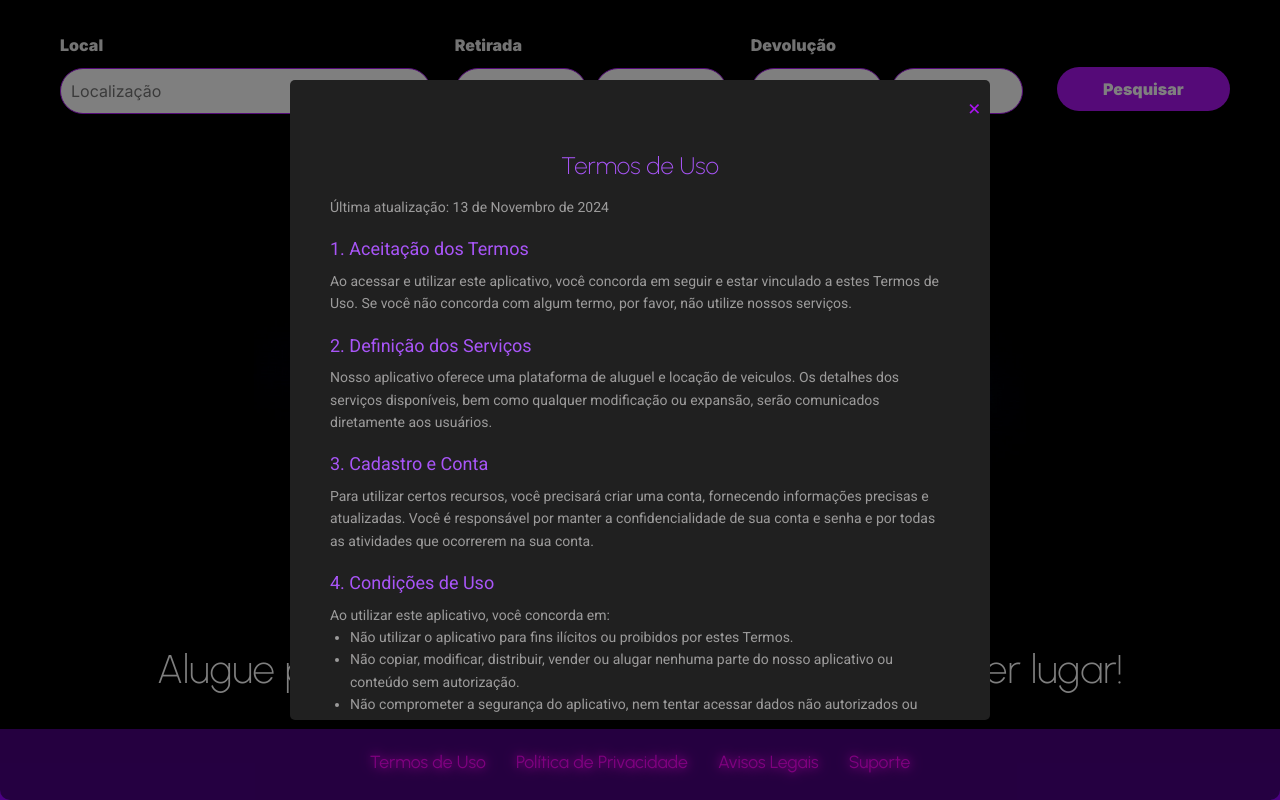
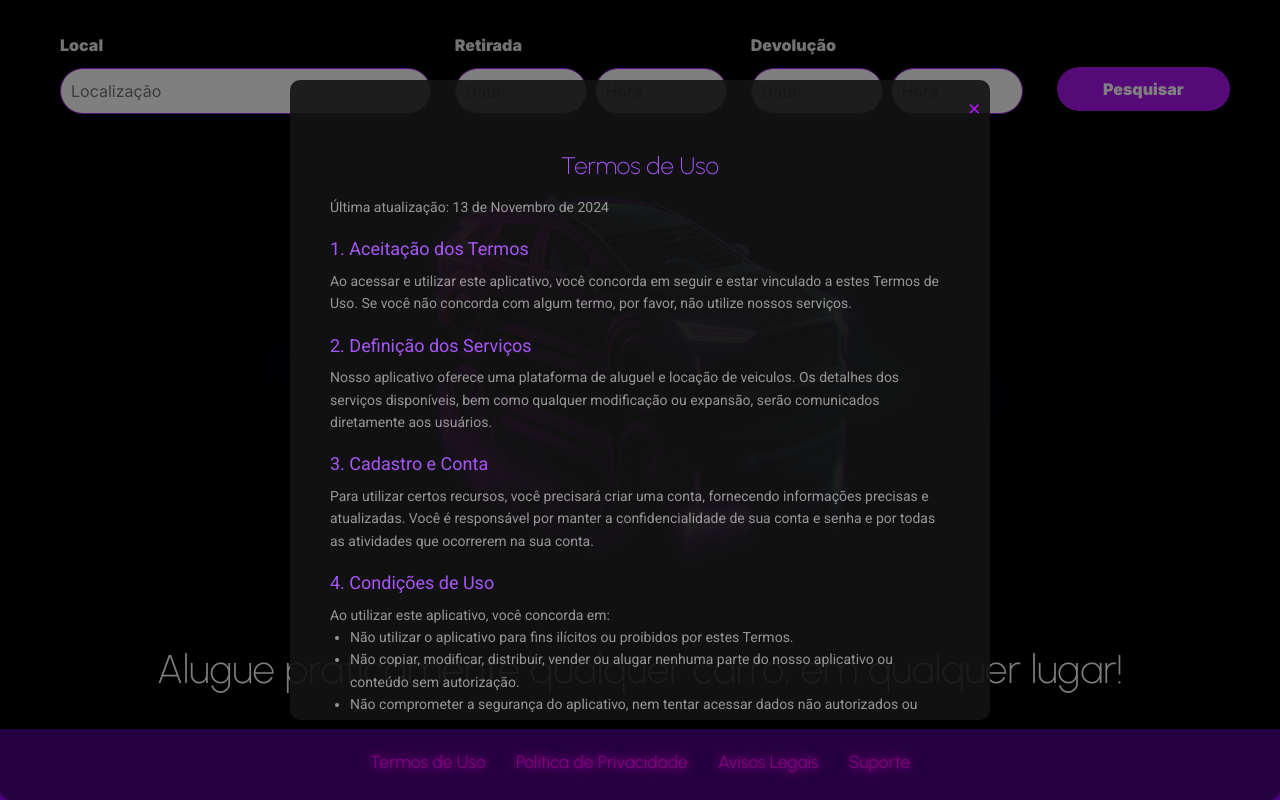
Before and after one commit to Rafacardososantos/iron-horse-front-end, a React (Vite) app in the folder iron-horse-front-end/: page /home in a window 1280 px wide. Both pictures are taken after a click on the element "Termos de Uso". Shown: the part 83-883 px from the top of the page. Built offline with nearby package versions, Linux system fonts and the light colour scheme.

Commit message:
refactor: changed color schema to coincide with the prototype

```diff
--- a/iron-horse-front-end/src/components/Modal/Modal.css
+++ b/iron-horse-front-end/src/components/Modal/Modal.css
@@ -17,9 +17,9 @@
 }
 
 .modal-content {
-    background: #202020;
+    background: rgba(19, 19, 19, 0.9);
     padding: 20px;
-    border-radius: 5px;
+    border-radius: 10px;
     width: 80%;
     max-height: 80%;
     overflow: auto;
```
